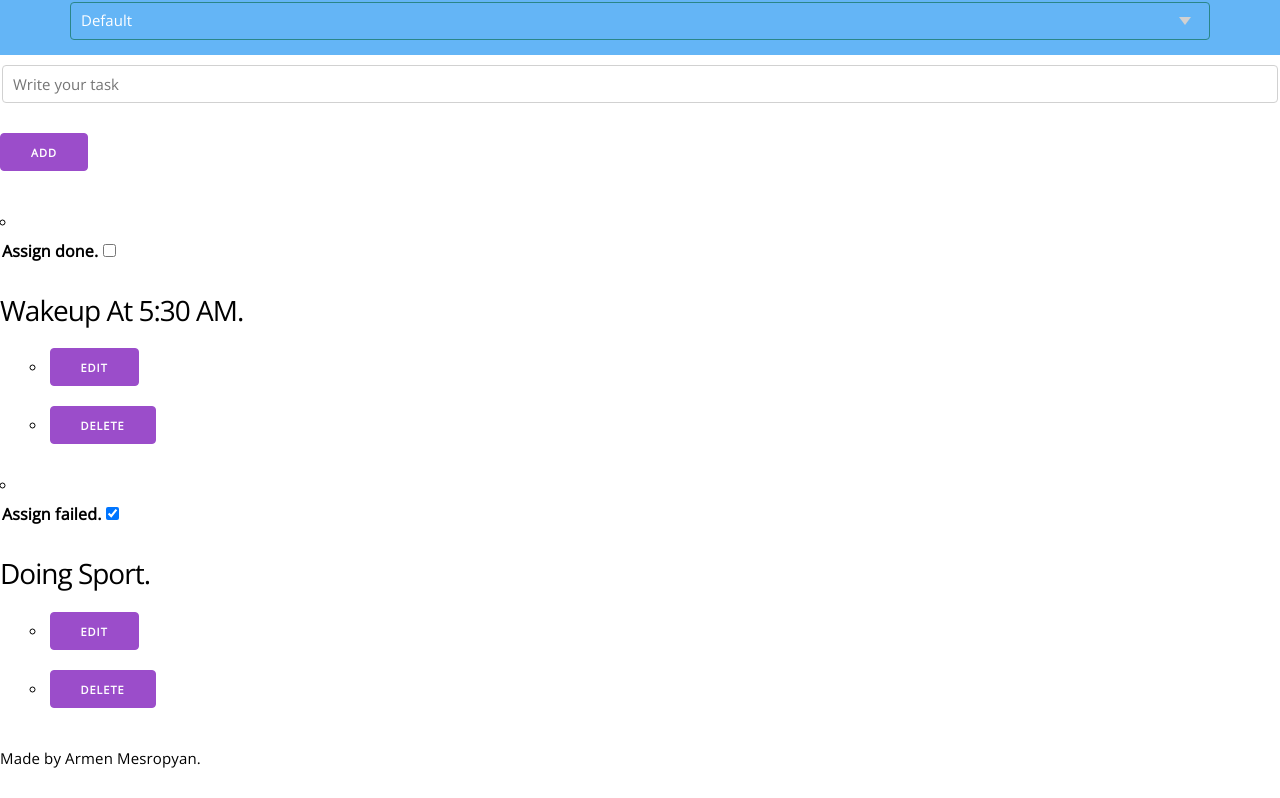
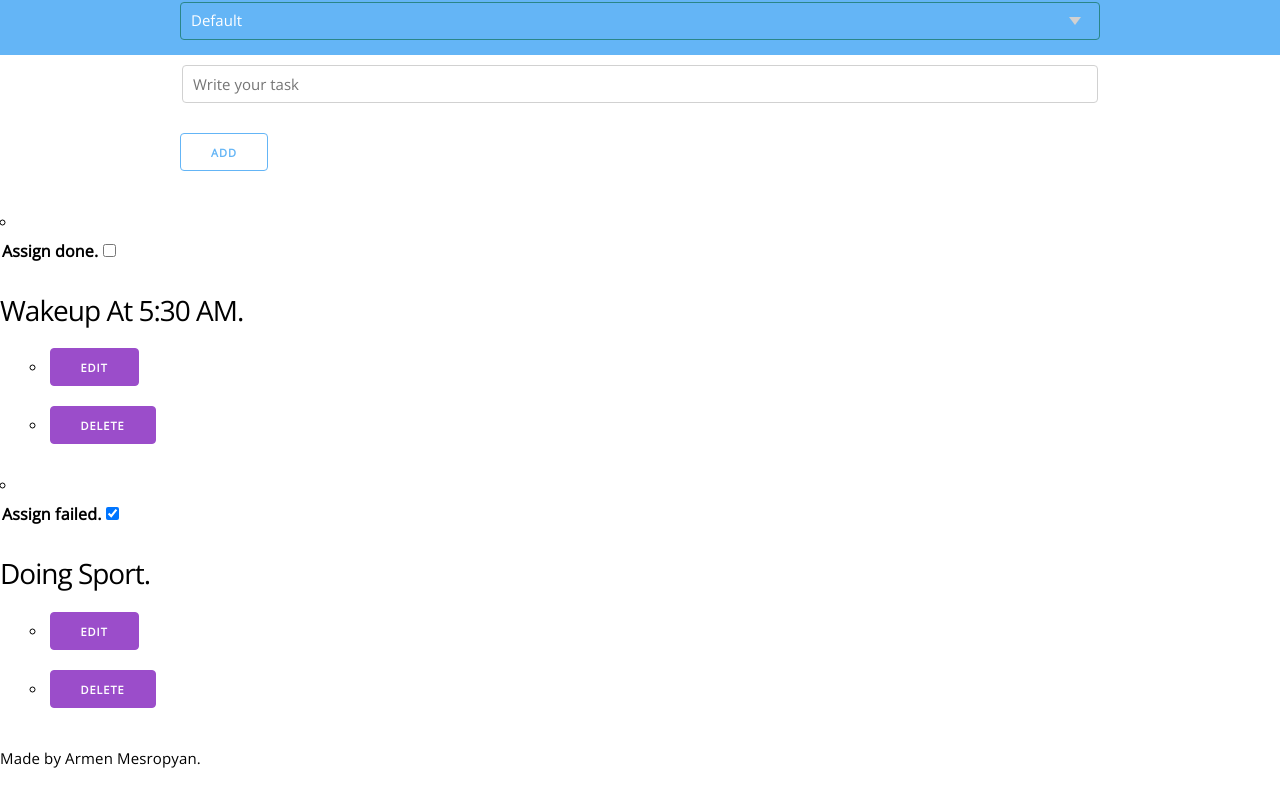
Before and after one commit to ArmenMesropyan/Todo, a website: page src/index.html in a window 1280 px wide. Shown: the part 38-836 px from the top of the page. Drawn offline with nearby package versions, Linux system fonts and the light colour scheme.

Commit message:
Adding task form basic stylization

```diff
--- a/src/css/main.css
+++ b/src/css/main.css
@@ -43,7 +43,7 @@ img {
 }
 
 .container {
-    max-width: 1180px;
+    max-width: 960px;
     margin: 0 auto;
     padding: 0 20px;
 }
@@ -91,3 +91,24 @@ img {
 
 
 /* Grids */
+
+
+/* -------------------------------------- */
+
+
+/* Forms */
+
+
+/* Basic styles */
+
+.todo-form .todo-form__input:focus {
+    border-color: #64b5f6;
+}
+
+.todo-form .todo-form__button {
+    color: #64b5f6;
+    border-color: #64b5f6;
+}
+
+
+/* Grids */
--- a/src/index.html
+++ b/src/index.html
@@ -34,7 +34,10 @@
                     </h1>
                 </li>
                 <li class="actions__item theme">
-                    <select name="theme-choice" id="theme-choice" class="theme__select">
+                    <p id="theme__description" class="visually-hidden">
+                        Choose your theme!
+                    </p>
+                    <select name="theme-choice" id="theme-choice" class="theme__select" aria-describedby="theme__description">
                         <option value="default" class="theme__option theme__option_default" selected>
                             Default
                         </option>
@@ -51,6 +54,7 @@
     </header>
     <main class="todo">
         <section class="todo__form todo-form">
+            <div class="container">
                 <h2 class="todo-form__title visually-hidden">
                     Todo adding form.
                 </h2>
@@ -62,8 +66,9 @@
 
                         <input type="text" class="todo-form__input" placeholder="Write your task" name="task" id="task" aria-required="true" required>
                     </fieldset>
-                <button type="submit" class="todo-form__button">Add</button>
+                    <button type="submit" class="todo-form__button button-outline">Add</button>
                 </form>
+            </div>
         </section>
         <section class="todo__lists todo-lists">
             <h2 class="todo-lists__title visually-hidden">
```
Also changed, not shown: 1 other file. Lines whose indentation alone changed are shown as unchanged.
